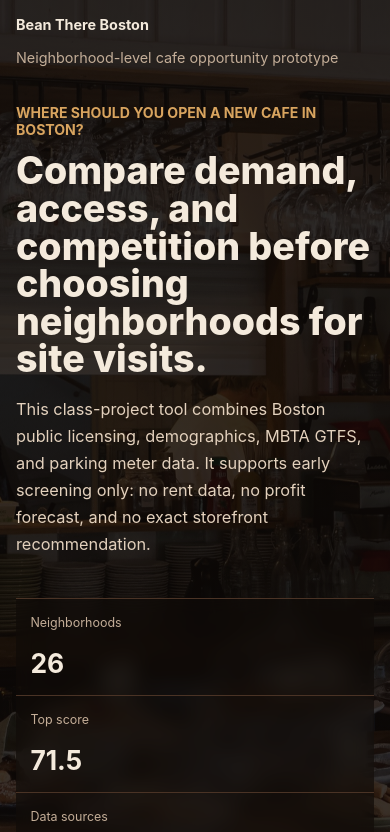
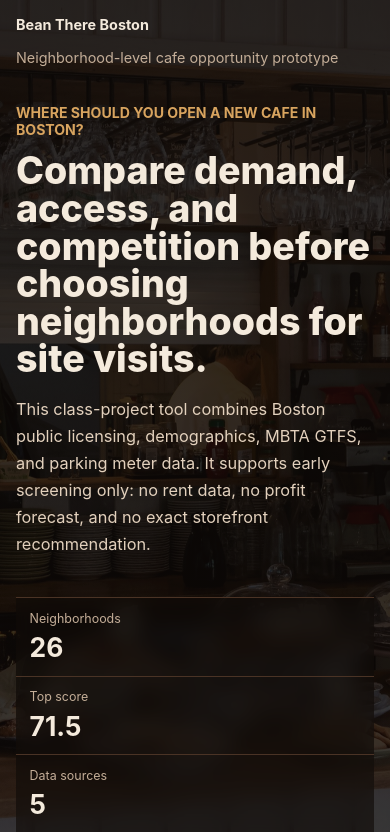
Before and after one commit to inorrr/bean_there_boston, a React (Vite) app: page / in a window 390 px wide. Shown: the top 832 px of the page. Built offline with nearby package versions, Linux system fonts and the light colour scheme.

Commit message:
Polish responsive visual layout

```diff
--- a/src/styles.css
+++ b/src/styles.css
@@ -557,17 +557,10 @@ th button.sorted {
   margin-bottom: 0;
 }
 
-@media (max-width: 1080px) {
-  .hero-grid,
-  .workspace,
+@media (max-width: 1180px) {
   .visual-grid,
-  .comparison-grid,
-  .info-grid {
+  .comparison-grid {
     grid-template-columns: 1fr;
-  }
-
-  .controls {
-    position: static;
   }
 
   .recommendations {
@@ -579,9 +572,22 @@ th button.sorted {
   }
 }
 
+@media (max-width: 900px) {
+  .hero-grid,
+  .workspace,
+  .info-grid {
+    grid-template-columns: 1fr;
+  }
+
+  .controls {
+    position: static;
+  }
+}
+
 @media (max-width: 680px) {
   .hero {
     padding-inline: 1rem;
+    padding-bottom: 1.5rem;
     min-height: auto;
     background-image: linear-gradient(rgb(16 11 8 / 0.86), rgb(16 11 8 / 0.74)),
       url("/assets/cafe-cover.jpg");
@@ -595,7 +601,8 @@ th button.sorted {
   }
 
   .hero-grid {
-    min-height: 660px;
+    gap: 1.45rem;
+    min-height: auto;
     margin-top: 2.4rem;
   }
 
@@ -604,8 +611,14 @@ th button.sorted {
   }
 
   .metric-tile {
+    padding: 0.78rem 0.85rem;
     border-right: 0;
     border-bottom: 1px solid var(--line);
+  }
+
+  .metric-tile span {
+    min-height: 0;
+    margin-bottom: 0.35rem;
   }
 
   .metric-tile:last-child {
```
